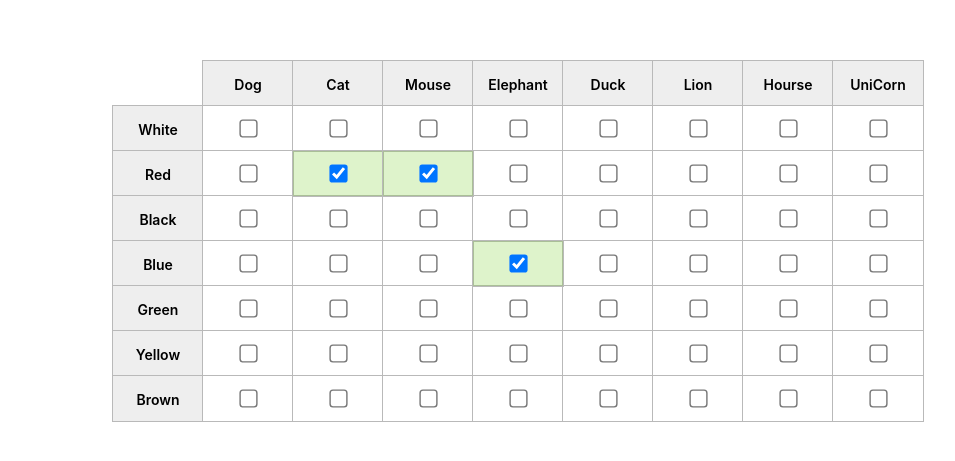
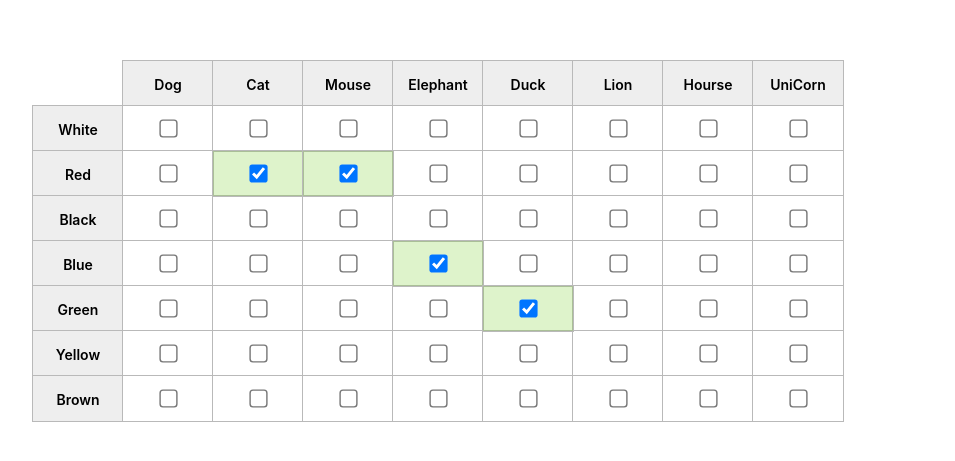
Before and after one commit to TungE610/checkbox-matrix, a React (Create React App) app: page / in a window 1280 px wide. Shown: the part 139-600 px from the top of the page, without its empty margins (267-1222 px from the left). Built offline with nearby package versions, Linux system fonts and the light colour scheme.

Commit message:
fix toggleCheckbox function

```diff
--- a/src/App.js
+++ b/src/App.js
@@ -5,7 +5,7 @@ function App() {
 
 	const twoListData = [['Dog', 'Cat', 'Mouse', 'Elephant', 'Duck', 'Lion', 'Hourse','UniCorn'],
 											 ['White', 'Red', 'Black', 'Blue', 'Green', 'Yellow', 'Brown']]
-  const checkedCells = [[1,1],[1,2],[3,3]]
+  const checkedCells = [[1,1],[1,2],[3,3],[4,4]]
 
   return (
     <div className="App">
--- a/src/components/checkbox-matrix/checkbox-matrix-cell/CheckboxMatrixCell.jsx
+++ b/src/components/checkbox-matrix/checkbox-matrix-cell/CheckboxMatrixCell.jsx
@@ -1,4 +1,4 @@
-import { React, useState, useRef, useEffect } from 'react'
+import { React, useState, useRef } from 'react'
 import styles from './CheckboxMatrixCell.module.css'
 import { Checkbox } from 'antd';
 
@@ -11,15 +11,8 @@ const CheckboxMatrixCell = (props) => {
 
 	const toggleCheckbox = () => {
 		setChecked(prevState => !prevState)
+		changeCheckedCells()
 	}
-
-	useEffect(() => {
-		if( checked ) {
-			props.changeCheckedCells(props.rowIndex, props.columnIndex, 'add')
-		} else {
-			props.changeCheckedCells(props.rowIndex, props.columnIndex, 'remove')
-		}
-	},[checked])
 
 	const decreaseTabIndex = (e) => {
 		matrixCellRef.current.setAttribute('tabIndex', '-1')
@@ -50,12 +43,22 @@ const CheckboxMatrixCell = (props) => {
 				props.getFocusedIndex(props.rowIndex + 1, props.columnIndex)
 				break
 			case "Enter":
-				setChecked(prevState => !prevState)
+				toggleCheckbox()
 				break
 			default:
 				break
 		}
 	}
+
+	const changeCheckedCells = () => {
+		if( !checked ) {
+			console.log("Run")
+			props.changeCheckedCells(props.rowIndex, props.columnIndex, 'add')
+		} else {
+			props.changeCheckedCells(props.rowIndex, props.columnIndex, 'remove')
+		}
+	}
+
 	if(focusedIndex.rowIndex === props.rowIndex && focusedIndex.columnIndex === props.columnIndex) {
 		matrixCellRef.current.focus()
 		matrixCellRef.current.setAttribute('tabIndex', '0')
--- a/src/components/checkbox-matrix/checkbox-matrix/CheckboxMatrix.jsx
+++ b/src/components/checkbox-matrix/checkbox-matrix/CheckboxMatrix.jsx
@@ -5,7 +5,7 @@ import CheckboxMatrixCell from '../checkbox-matrix-cell/CheckboxMatrixCell'
 
 const Matrix = (props) => {
 	const [ focusedIndex, setFocusedIndex ] = useState({})
-	const [checkedCells, setCheckedCells] = useState(props.checkedCells)
+	const [ checkedCells, setCheckedCells ] = useState(props.checkedCells)
 	const checkboxMatrixData = props.data
 	const numCol = checkboxMatrixData[0].length
 	const numRow = checkboxMatrixData[1].length
@@ -13,10 +13,10 @@ const Matrix = (props) => {
   const getFocusedIndexHandler = (rowIndex, columnIndex) => {
 		setFocusedIndex({ rowIndex, columnIndex })
 	}
-
+  console.log("checkedCells", checkedCells)
   const indexOfArray = (val, array) => {
-		var hash = {};
-		for (var i = 0; i < array.length; i++) {
+		const hash = {};
+		for (let i = 0; i < array.length; i++) {
 			hash[array[i]] = i;
 		}
 		return (hash.hasOwnProperty(val)) ? hash[val] : -1;
--- a/src/components/checkbox-matrix/checkbox-matrix/CheckboxMatrix.module.css
+++ b/src/components/checkbox-matrix/checkbox-matrix/CheckboxMatrix.module.css
@@ -1,6 +1,6 @@
 .matrix {
 	margin-top: 200px;
-	margin-left: 380px;
+	margin-left: 300px;
 }
 .matrixRow{
 	display: flex;
```
